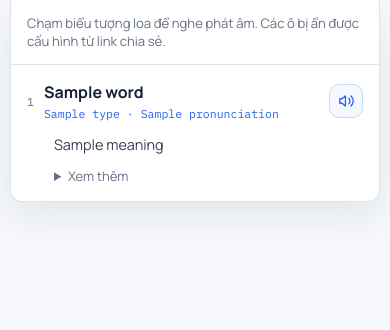
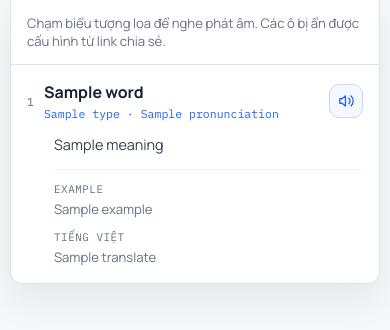
Before and after one commit to quyendang/thaybinh, a FastAPI app: template templates/share.html in a window 390 px wide. Shown: the part 271-601 px from the top of the page. Run offline with FastAPI, Linux system fonts and the light colour scheme; the template is opened without the code that fills it: most values are stand-ins (such as "Sample title", 1, 10 or a date in 2020).

Commit message:
Refine mobile lesson list and study motion

```diff
--- a/static/css/share.css
+++ b/static/css/share.css
@@ -120,7 +120,7 @@
 .study-progress { margin: 0; padding: 12px 30px 0; color: var(--slate); font: 0.78rem var(--font-data); }
 .study-panel { padding: 18px 30px 30px; }
 .flash-card, .study-slide, .study-finish { width: min(680px, 100%); margin: 0 auto; border: 1px solid var(--line); border-radius: var(--radius-md); background: #fbfcfe; }
-.flash-card { padding: 22px; }
+.flash-card { display: flex; flex-direction: column; min-height: 430px; padding: 22px; will-change: transform, opacity; }
 .flash-card-header { display: flex; align-items: center; justify-content: space-between; gap: 14px; }
 .flash-card-kicker, .slide-index { color: var(--slate); font: 700 0.75rem var(--font-data); letter-spacing: 0.04em; text-transform: uppercase; }
 .study-direction-button { min-height: 34px; padding: 6px 10px; font-size: 0.75rem; }
@@ -140,13 +140,29 @@
 .study-finish { padding: 32px; text-align: center; }
 .study-finish h3 { margin: 9px 0; font-size: 1.45rem; letter-spacing: -0.03em; }
 .study-finish > p:not(.study-eyebrow) { margin: 0; color: var(--slate); line-height: 1.55; }
-.study-slide { position: relative; padding: 30px; }
+.study-slide { position: relative; min-height: 430px; padding: 30px; will-change: transform, opacity; }
 .slide-index { display: block; margin-bottom: 22px; }
 .slide-word { font-size: clamp(2rem, 6vw, 3.8rem); }
 .study-slide > .audio-button { margin-top: 16px; }
 .slide-details { display: grid; gap: 15px; margin-top: 28px; padding-top: 22px; border-top: 1px solid var(--line); }
 .slide-controls { justify-content: space-between; }
 .study-empty { width: min(680px, 100%); margin: 0 auto; padding: 24px; color: var(--slate); border: 1px dashed var(--line); text-align: center; }
+
+@keyframes study-enter-forward {
+    from { opacity: 0; transform: translateX(18px); }
+    to { opacity: 1; transform: translateX(0); }
+}
+@keyframes study-enter-backward {
+    from { opacity: 0; transform: translateX(-18px); }
+    to { opacity: 1; transform: translateX(0); }
+}
+@keyframes study-reveal {
+    from { opacity: 0; transform: translateY(8px) scale(0.992); }
+    to { opacity: 1; transform: translateY(0) scale(1); }
+}
+.flash-card.is-forward, .study-slide.is-forward { animation: study-enter-forward 260ms cubic-bezier(.2, .8, .2, 1) both; }
+.flash-card.is-backward, .study-slide.is-backward { animation: study-enter-backward 260ms cubic-bezier(.2, .8, .2, 1) both; }
+.flash-card.is-reveal, .flash-card.is-revealed { animation: study-reveal 210ms cubic-bezier(.2, .8, .2, 1) both; }
 
 .dialog { width: min(600px, calc(100% - 32px)); max-height: min(720px, calc(100vh - 32px)); padding: 0; border: 1px solid var(--line); border-radius: var(--radius-lg); box-shadow: 0 24px 64px rgb(22 32 51 / 24%); color: var(--ink); background: var(--paper); }
 .dialog::backdrop { background: rgb(15 23 42 / 48%); }
@@ -201,10 +217,9 @@
     .mobile-word-header strong { overflow-wrap: anywhere; font-size: 1rem; }
     .mobile-word-header span:not(.mobile-word-index) { margin-top: 3px; color: var(--cobalt); font: 0.72rem/1.4 var(--font-data); }
     .mobile-word-meaning { margin: 12px 0 0 27px; color: #344054; font-size: 0.9rem; line-height: 1.55; }
-    .mobile-word-more { margin: 11px 0 0 27px; color: var(--slate); font-size: 0.82rem; }
-    .mobile-word-more summary { cursor: pointer; }
-    .mobile-word-more p { display: grid; gap: 3px; margin: 10px 0 0; line-height: 1.5; }
-    .mobile-word-more p span { color: var(--slate); font: 0.68rem var(--font-data); text-transform: uppercase; }
+    .mobile-word-support { display: grid; gap: 10px; margin: 13px 0 0 27px; padding-top: 12px; border-top: 1px solid #edf1f6; color: var(--slate); font-size: 0.82rem; }
+    .mobile-word-support p { display: grid; gap: 3px; margin: 0; line-height: 1.55; }
+    .mobile-word-support p span { color: var(--slate); font: 0.68rem var(--font-data); letter-spacing: 0.05em; text-transform: uppercase; }
     .dialog { width: calc(100% - 20px); }
     .shortcut-help { display: none; }
     .study-workspace { border-radius: 0 0 var(--radius-md) var(--radius-md); }
@@ -212,8 +227,8 @@
     .study-header .button { min-height: 36px; padding: 7px 9px; font-size: 0.75rem; }
     .study-mode-tabs, .study-progress { padding-inline: 18px; }
     .study-panel { padding: 16px 12px 24px; }
-    .flash-card, .study-slide { padding: 18px; }
-    .flash-card-prompt { min-height: 190px; padding-top: 26px; }
+    .flash-card, .study-slide { min-height: 410px; padding: 18px; }
+    .flash-card-prompt { min-height: 196px; padding-top: 26px; }
     .flash-prompt { font-size: clamp(2rem, 12vw, 3.2rem); }
     .study-actions { position: sticky; bottom: max(8px, env(safe-area-inset-bottom)); z-index: 2; padding: 10px; margin: 20px -8px -8px; border: 1px solid var(--line); border-radius: var(--radius-sm); background: rgb(255 255 255 / 96%); backdrop-filter: blur(12px); }
     .study-actions .button, .slide-controls .button { flex: 1; min-width: 0; }
--- a/static/js/share.js
+++ b/static/js/share.js
@@ -24,6 +24,7 @@
     let toastTimer = null;
     let lastTrigger = null;
     let studyState = null;
+    let studyMotion = "forward";
 
     const getRows = () => [...table.tBodies[0].rows];
     const readStorage = (key, fallback) => {
@@ -340,7 +341,7 @@
         }
 
         const reverseAvailable = fieldVisible(6) && words.some((item) => item.translate);
-        const card = element("article", `flash-card${studyState.revealed ? " is-revealed" : ""}`);
+        const card = element("article", `flash-card is-${studyMotion}${studyState.revealed ? " is-revealed" : ""}`);
         const cardHeader = element("div", "flash-card-header");
         cardHeader.append(element("span", "flash-card-kicker", studyState.direction === "vi-to-en" ? "Tiếng Việt → English" : "English → Meaning"));
         const directionButton = makeButton("Đổi chiều", "toggle-direction", "button button-quiet study-direction-button");
@@ -389,7 +390,7 @@
             slideContent.append(element("p", "study-empty", "Không có từ phù hợp với cấu hình link này."));
             return;
         }
-        const slide = element("article", "study-slide");
+        const slide = element("article", `study-slide is-${studyMotion}`);
         slide.append(element("span", "slide-index", String(word.index).padStart(2, "0")));
         if (fieldVisible(1)) {
             const title = element("h3", "slide-word", word.word);
@@ -473,6 +474,7 @@
     function restartStudy() {
         const direction = studyState?.direction || "en-to-meaning";
         studyState = newStudyState(direction);
+        studyMotion = "forward";
         if (resumeDialog?.open) resumeDialog.close();
         openStudyWorkspace();
         renderStudy();
@@ -483,6 +485,7 @@
         const key = studyState.queue.shift();
         if (key && !studyState.known.includes(key)) studyState.known.push(key);
         studyState.revealed = false;
+        studyMotion = "forward";
         renderStudy();
     }
 
@@ -490,6 +493,7 @@
         const key = studyState.queue.shift();
         if (key) studyState.queue.push(key);
         studyState.revealed = false;
+        studyMotion = "forward";
         renderStudy();
     }
 
@@ -497,6 +501,7 @@
         const next = studyState.slideIndex + delta;
         const total = studyWords().length;
         studyState.slideIndex = Math.max(0, Math.min(next, total - 1));
+        studyMotion = delta > 0 ? "forward" : "backward";
         renderStudy();
         slideContent.querySelector("h3")?.focus();
     }
@@ -516,9 +521,9 @@
         if (action === "exit-study") exitStudy();
         if (action === "resume-study") resumeStudy();
         if (action === "restart-study") restartStudy();
-        if (action === "set-study-mode") { studyState.mode = button.dataset.studyMode; renderStudy(); }
-        if (action === "toggle-direction") { studyState.direction = studyState.direction === "en-to-meaning" ? "vi-to-en" : "en-to-meaning"; studyState.revealed = false; renderStudy(); }
-        if (action === "flip-card") { studyState.revealed = true; renderStudy(); flashContent.querySelector('[data-action="mark-again"]')?.focus(); }
+        if (action === "set-study-mode") { studyState.mode = button.dataset.studyMode; studyMotion = "forward"; renderStudy(); }
+        if (action === "toggle-direction") { studyState.direction = studyState.direction === "en-to-meaning" ? "vi-to-en" : "en-to-meaning"; studyState.revealed = false; studyMotion = "reveal"; renderStudy(); }
+        if (action === "flip-card") { studyState.revealed = true; studyMotion = "reveal"; renderStudy(); flashContent.querySelector('[data-action="mark-again"]')?.focus(); }
         if (action === "mark-known") markKnown();
         if (action === "mark-again") markAgain();
         if (action === "previous-slide") changeSlide(-1);
@@ -571,6 +576,7 @@
         if (studyState?.mode === "flash" && !studyState.revealed && [" ", "Enter"].includes(event.key) && !event.target.closest("button")) {
             event.preventDefault();
             studyState.revealed = true;
+            studyMotion = "reveal";
             renderStudy();
         }
     });
--- a/templates/share.html
+++ b/templates/share.html
@@ -131,12 +131,11 @@
                             {% endif %}
                         </header>
                         {% if 4 not in hide_columns %}<p class="mobile-word-meaning">{{ word.meaning|default('—') }}</p>{% endif %}
-                        {% if 5 not in hide_columns or 6 not in hide_columns %}
-                        <details class="mobile-word-more">
-                            <summary>Xem thêm</summary>
-                            {% if 5 not in hide_columns %}<p><span>Example</span>{{ word.example|default('—') }}</p>{% endif %}
-                            {% if 6 not in hide_columns %}<p><span>Tiếng Việt</span>{{ word.translate|default('—') }}</p>{% endif %}
-                        </details>
+                        {% if (5 not in hide_columns and word.example) or (6 not in hide_columns and word.translate) %}
+                        <div class="mobile-word-support">
+                            {% if 5 not in hide_columns and word.example %}<p><span>Example</span>{{ word.example }}</p>{% endif %}
+                            {% if 6 not in hide_columns and word.translate %}<p><span>Tiếng Việt</span>{{ word.translate }}</p>{% endif %}
+                        </div>
                         {% endif %}
                     </li>
                     {% endfor %}
```
